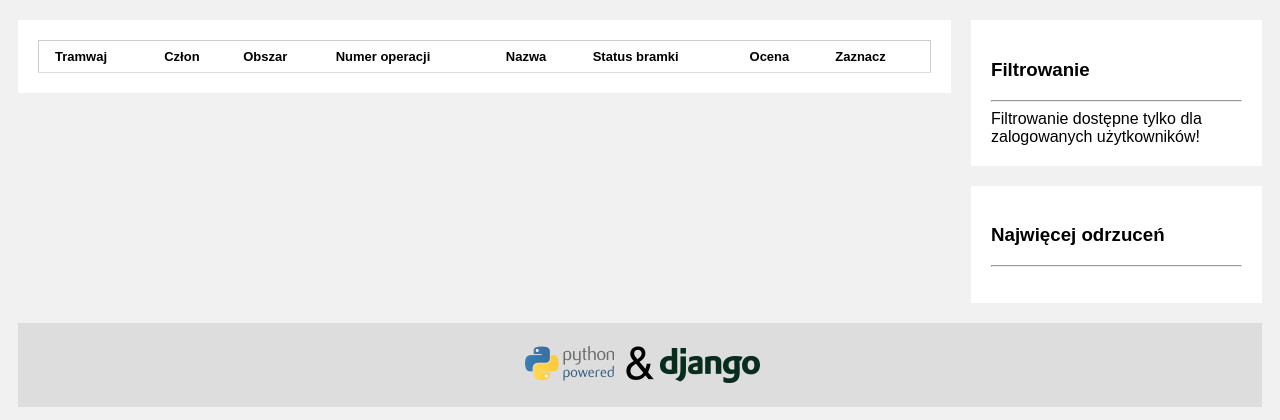
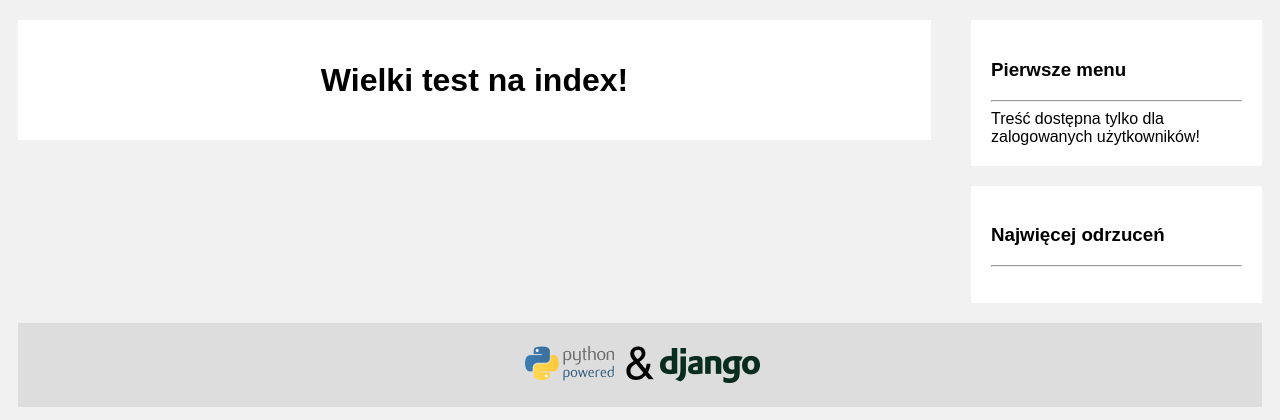
Before and after one commit to mrachuta/qapp, a Django app: page /qapp/ in a window 1280 px wide. Shown: the part 198-618 px from the top of the page. Run offline with Django 3.2, Linux system fonts and the light colour scheme; data that the repository does not hold is empty; some libraries are stand-ins or nearby versions.

Commit message:
Changed index - prepared for 4 main buttons; changed css for better mobile support

```diff
--- a/qapp/static/css/styles.css
+++ b/qapp/static/css/styles.css
@@ -66,7 +66,7 @@ a {
 }
 
 .wp-table {
-    font-size: 13px!important;
+    font-size: 15px!important;
     border: 1px solid #ccc;
     border-collapse: collapse;
     border-spacing: 0;
@@ -205,6 +205,7 @@ a {
 .leftcolumn {
   float: left;
   width: 75%;
+  padding-right: 20px;
 }
 
 /* Right column */
--- a/qapp/templates/qapp/base.html
+++ b/qapp/templates/qapp/base.html
@@ -12,7 +12,7 @@
         <h1>QAPP</h1>
     </div>
     <div class="navbar">
-        <a class="leftlink" href="{% url 'qapp:gate_list' %}">Strona główna</a>
+        <a class="leftlink" href="{% url 'qapp:index' %}">Strona główna</a>
         <a class="leftlink" href="{% url 'qapp:bjc_list' %}">BJ Człony</a>
         <a class="leftlink" href="{% url 'qapp:bjw_list' %}">BJ Wózki</a>
         <a class="leftlink" href="{% url 'qapp:iks_list' %}">IK Solaris</a>
@@ -26,11 +26,11 @@
             <div class="dropdown">
                 <button class="dropbtn">{{ request.user.first_name }} {{request.user.last_name}} ({{ request.user.username }})</button>
                 <div class="dropdown-content">
-                  <a href="{% url 'logout' %}?next={% url 'qapp:gate_list' %}">Wyloguj</a>
+                  <a href="{% url 'logout' %}?next={% url 'qapp:index' %}">Wyloguj</a>
                 </div>
           </div>
         {% else %}
-            <a href="{% url 'login' %}?next={% url 'qapp:gate_list' %}" style="float:right">Zaloguj</a>
+            <a href="{% url 'login' %}?next={% url 'qapp:index' %}" style="float:right">Zaloguj</a>
         {% endif %}
     </div>
     <div class="row">
--- /dev/null
+++ b/qapp/templates/qapp/gate/index.html
@@ -0,0 +1,19 @@
+{% extends 'qapp/base.html' %}
+
+{% block title %}QAPP - strona główna{% endblock%}
+
+{% block content %}
+    <div class="card" id="index">
+        <h1 align="center">{{ test }}</h1>
+    </div>
+{% endblock %}
+
+{% block firstcard %}
+    <h3>Pierwsze menu</h3>
+    <hr>
+    {% if user.is_authenticated %}
+        Jakaś treść
+    {% else %}
+        Treść dostępna tylko dla zalogowanych użytkowników!
+    {% endif %}
+{% endblock %}
--- a/qapp/templates/qapp/gate/list.html
+++ /dev/null
@@ -1,65 +0,0 @@
-{% extends 'qapp/base.html' %}
-
-{% block title %}QAPP - lista bramek{% endblock%}
-
-{% block content %}
-<div class="card" id="tram_01">
-    {% if user.is_authenticated %}
-        <form action="{% url 'qapp:mass_update' %}" method="post">
-            {% csrf_token %}
-            <div class="fastaction">
-                <button name="new_rating" type="submit" value="OK" id="ok">Akceptuj</button>
-                <button name="new_rating" type="submit" value="NOK" id="nok">Odrzuć</button>
-            </div>
-    {% endif %}
-        <table class="wp-table">
-            <tr>
-                <th>Tramwaj</th>
-                <th>Człon</th>
-                <th>Obszar</th>
-                <th>Numer operacji</th>
-                <th>Nazwa</th>
-                <th>Status bramki</th>
-                <th>Ocena</th>
-                <th>Zaznacz</th>
-            </tr>
-            {% for gate in gates %}
-                <tr class='clickable'>
-                    <td onclick="window.location='{{ gate.get_absolute_url }}';">{{ gate.tram }}</td>
-                    <td onclick="window.location='{{ gate.get_absolute_url }}';">{{ gate.car }}</td>
-                    <td onclick="window.location='{{ gate.get_absolute_url }}';">{{ gate.area }}</td>
-                    <td onclick="window.location='{{ gate.get_absolute_url }}';">{{ gate.operation_no }}</td>
-                    <td onclick="window.location='{{ gate.get_absolute_url }}';">{{ gate.name }}</td>
-                    <td onclick="window.location='{{ gate.get_absolute_url }}';">{{ gate.get_gate_status_display }}</td>
-                    <td onclick="window.location='{{ gate.get_absolute_url }}';">{{ gate.get_gate_rating_display }}</td>
-                    <td onclick="#"><input type="checkbox" name="{{ gate.tram }}-{{ gate.car}}-{{ gate.area }}-{{ gate.operation_no }}" ></td>
-                </tr>
-            {% endfor %}
-        </table>
-    {% if user.is_authenticated %}
-        </form>
-    {% endif %}
-</div>
-{% endblock %}
-
-{% block firstcard %}
-    <h3>Filtrowanie</h3>
-    <hr>
-    {% if user.is_authenticated %}
-    <form method="get">
-        <table>
-            {% for field in gates_filter.form %}
-                <tr>
-                    <td>{{ field.label_tag}}</td>
-                    <td>{{ field }}</td>
-                </tr>
-            {% endfor %}
-        </table>
-        <hr>
-        <button type="submit">Filtruj</button>
-        <button onclick="location.href='{% url 'qapp:gate_list' %}'" type="button">Resetuj</button>
-    </form>
-    {% else %}
-    Filtrowanie dostępne tylko dla zalogowanych użytkowników!
-    {% endif %}
-{% endblock %}
--- a/qapp/urls.py
+++ b/qapp/urls.py
@@ -5,7 +5,7 @@ from . import views
 
 urlpatterns = [
     #path('', views.index, name='index'),
-    url(r'^$', views.IndexView.as_view(), name='gate_list'),
+    url(r'^$', views.index, name='index'),
     url(r'^bjc$', views.BjcView.as_view(), name='bjc_list'),
     url(r'^bjw$', views.BjwView.as_view(), name='bjw_list'),
     url(r'^iks$', views.IksView.as_view(), name='iks_list'),
--- a/qapp/views.py
+++ b/qapp/views.py
@@ -67,21 +67,9 @@ def change_status(gate, value):
     gate.save()
 
 
-class IndexView(generic.ListView):
-
-    queryset = Gate.objects.filter(type='BJC')
-    template_name = 'qapp/gate/list.html'
-    context_object_name = 'gates'
-    ordering = ['-tram', 'car']
-    paginate_by = 20
-
-    def get_context_data(self, **kwargs):
-        context = super(IndexView, self).get_context_data(**kwargs)
-        gates_filter = GateFilter(self.request.GET, queryset=Gate.objects.all().filter(type='BJC').order_by('tram', 'car'))
-        context['gates_filter'] = gates_filter
-        if len(gates_filter.qs) < len(context['gates']):
-            context['gates'] = gates_filter.qs
-        return context
+def index(request):
+    test = 'Wielki test na index!'
+    return render(request, 'qapp/gate/index.html', {'test': test})
 
 
 class BjcView(generic.ListView):
@@ -258,10 +246,6 @@ def gate_update(request, pk):
                       )
 
 
-"""
-def results(request):
-    return render(request, 'qapp/gate/list.html')
-"""
 
 
 class LogView(generic.DetailView):
```
